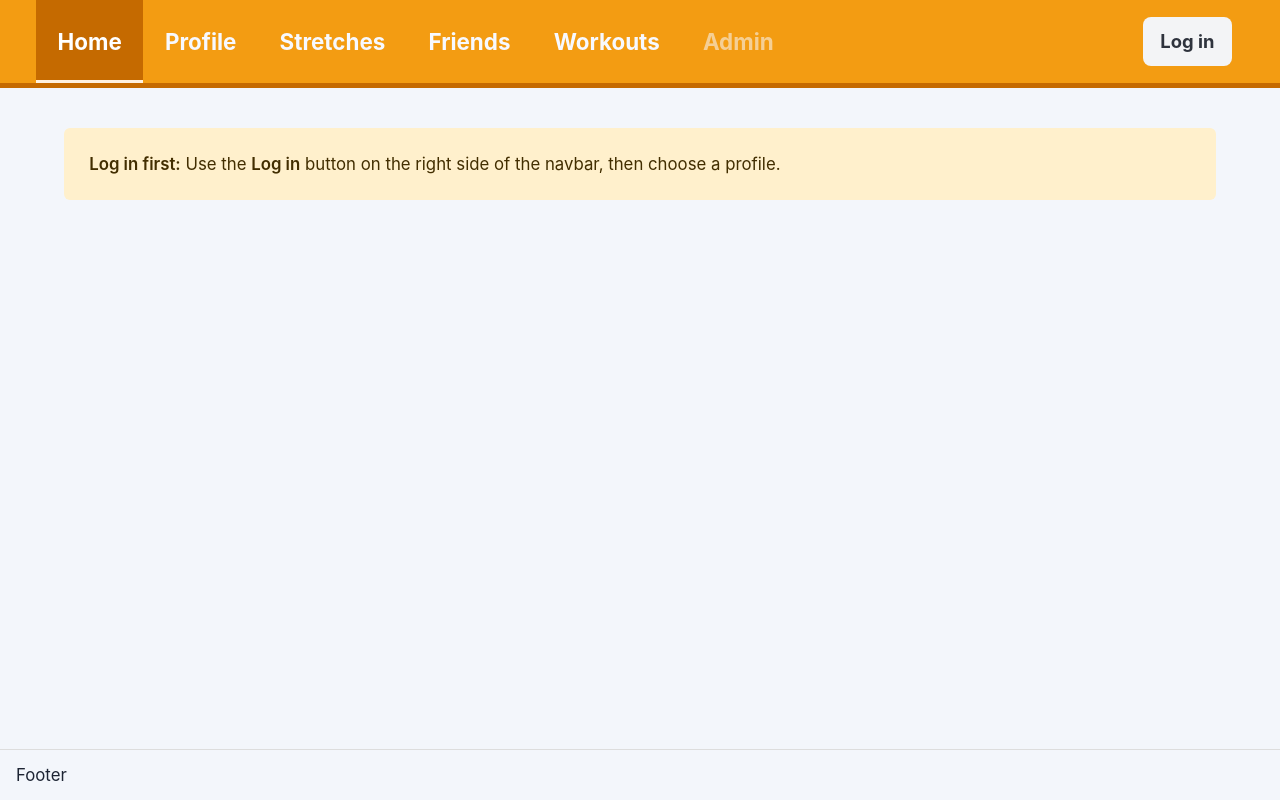
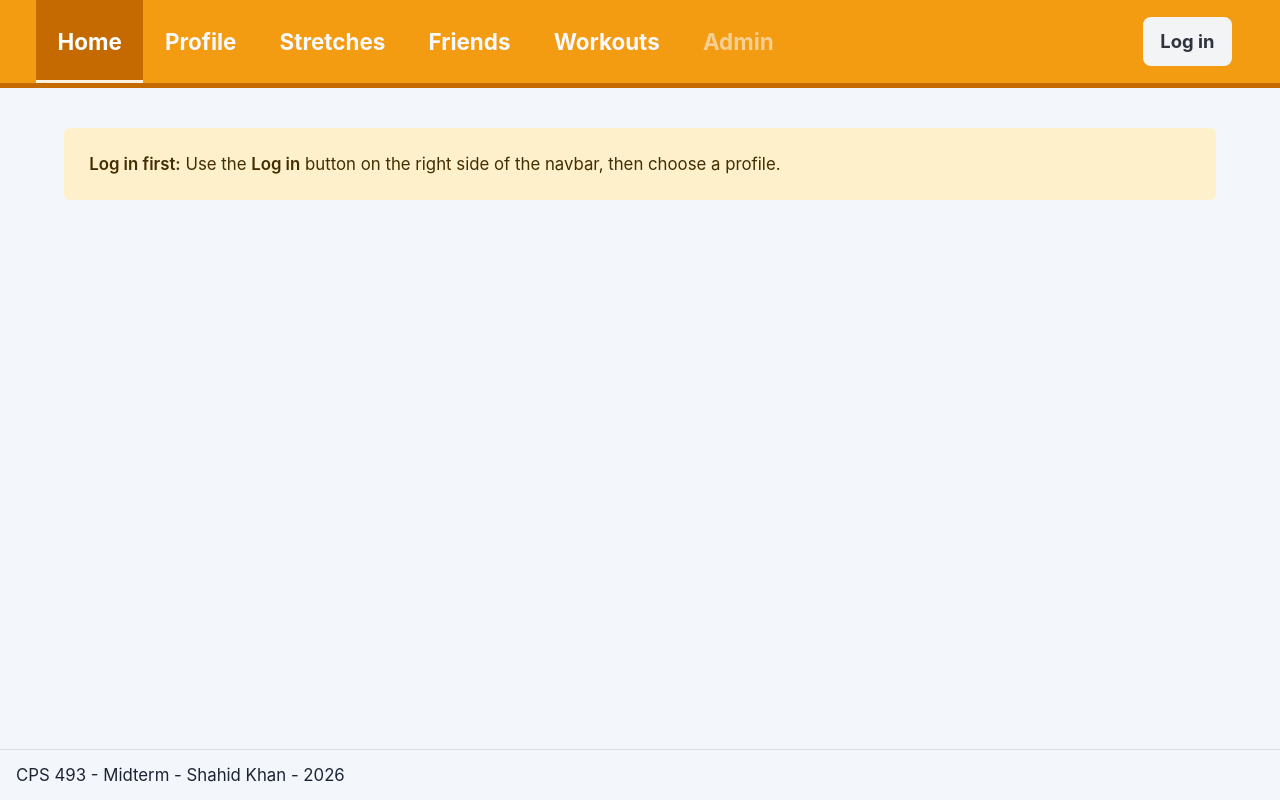
Before and after one commit to ShahidHKhan/FinalProject-CPS493-, a Vue app in the folder client/: page / in a window 1280 px wide. Built offline with nearby package versions, Linux system fonts and the light colour scheme.

Commit message:
final touch on footer

```diff
--- a/client/src/components/Footer.vue
+++ b/client/src/components/Footer.vue
@@ -1,6 +1,10 @@
+<script setup lang="ts">
+const footerLineText = 'CPS 493 - Midterm - Shahid Khan - 2026'
+</script>
+
 <template>
   <footer class="footer-min">
-    <p>Footer</p>
+    <p>{{ footerLineText }}</p>
   </footer>
 </template>
 
```
